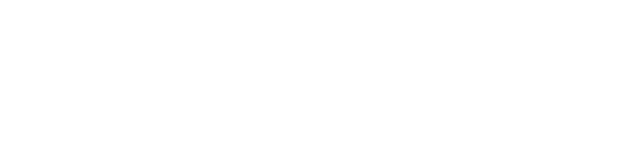
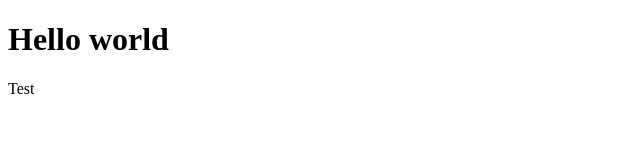
Before and after one commit to sergeibelialov1234/test1, a plain HTML site: page index.html in a window 1280 px wide. Shown: the whole page, without its empty margins (0-640 px from the left). Drawn offline with Linux system fonts and the light colour scheme.

Commit message:
Added h1

```diff
--- a/index.html
+++ b/index.html
@@ -6,6 +6,7 @@
     <title>Document</title>
 </head>
 <body>
-
+    <h1>Hello world</h1>
+    <p>Test</p>
 </body>
 </html>
```
